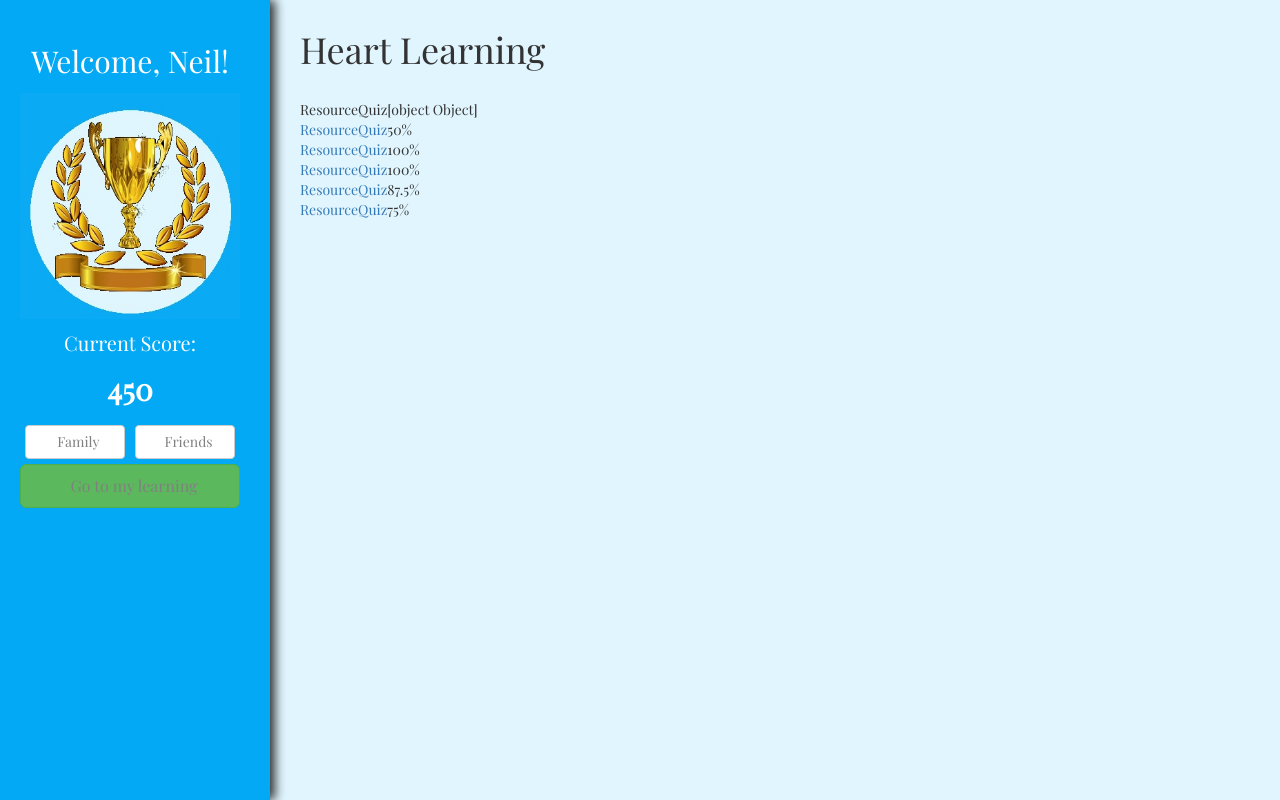
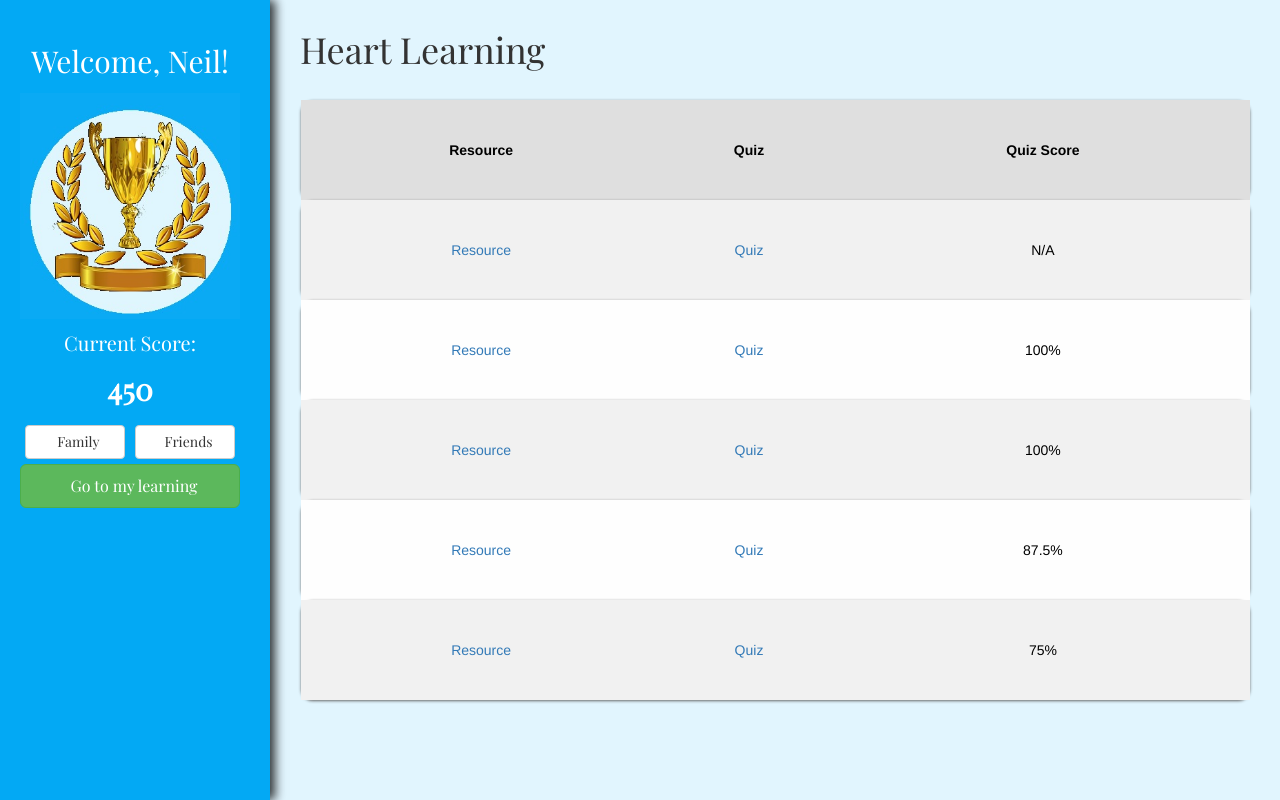
Before and after one commit to tamraberger/healthack2018, an Angular app in the folder health-hack-app/: page /app-specific-learning-page in a window 1280 px wide. Built offline with nearby package versions, Linux system fonts and the light colour scheme.

Commit message:
Added specific learning page and notifications service

```diff
--- a/health-hack-app/src/app/app.module.ts
+++ b/health-hack-app/src/app/app.module.ts
@@ -14,6 +14,7 @@ import { FormsModule } from '@angular/forms';
 import { FriendsComponent } from './friends/friends.component';
 import { FamilyComponent } from './family/family.component';
 import { QuizScore } from './services/quiz.service';
+import { Notifications } from './services/notifications.service';
 
 const appRoutes: Routes = [
   { path: 'app-home-page',
@@ -57,7 +58,7 @@ const appRoutes: Routes = [
     BrowserModule,
     FormsModule
   ],
-  providers: [QuizScore],
+  providers: [QuizScore, Notifications],
   bootstrap: [AppComponent]
 })
 export class AppModule { }
--- a/health-hack-app/src/app/home-page/home-page.component.ts
+++ b/health-hack-app/src/app/home-page/home-page.component.ts
@@ -1,6 +1,7 @@
 import { Component, OnInit } from '@angular/core';
 import { RouterModule } from '@angular/router';
 import { QuizScore } from '../services/quiz.service';
+import { Notifications } from '../services/notifications.service';
 
 @Component({
   selector: 'app-home-page',
--- a/health-hack-app/src/app/navbar/navbar.component.css
+++ b/health-hack-app/src/app/navbar/navbar.component.css
@@ -20,9 +20,6 @@
 }
 .score {
   font-size: 20px;
-}
-#sidebar a {
-    color: gray;
 }
 
 #sidebar a:active {
@@ -63,6 +60,6 @@ hr {
 }
 
 .full-btn {
-font-size: medium;
-
+    font-size: medium;
+    color: white;
 }
--- a/health-hack-app/src/app/quiz-page/quiz-page.component.html
+++ b/health-hack-app/src/app/quiz-page/quiz-page.component.html
@@ -1,4 +1,4 @@
-<div class="box-border">
+<div class="box-border nav-spacing">
     <div class="form-container">
         <h1>Health Quiz</h1>
           <h3 for="questionTwo">How big are two hearts?</h3>
--- a/health-hack-app/src/app/quiz-page/quiz-page.component.ts
+++ b/health-hack-app/src/app/quiz-page/quiz-page.component.ts
@@ -1,6 +1,7 @@
 import { Component, OnInit } from '@angular/core';
 import { Router } from '@angular/router';
 import { QuizScore } from '../services/quiz.service';
+import { Notifications } from '../services/notifications.service';
 
 @Component({
   selector: 'app-quiz-page',
@@ -52,7 +53,7 @@ export class QuizPageComponent implements OnInit {
       this.correctAnswers--;
     }
     this.score = 100 * (this.correctAnswers / 8);
-    alert('You scored ' + this.score + '% on this quiz! Would you like to share this information?');
+    confirm('You scored ' + this.score + '% on this quiz! Would you like to share this information?');
     this.quizScore.setScore(this.score);
     this.router.navigate(['/app-home-page']);
   }
--- /dev/null
+++ b/health-hack-app/src/app/services/notifications.service.ts
@@ -0,0 +1,22 @@
+import { Injectable } from '@angular/core';
+
+@Injectable()
+export class Notifications {
+
+  private notifications: {}[];
+
+  constructor() {
+      this.notifications.push();
+      this.notifications.push();
+      this.notifications.push();
+  }
+
+  getNotifications() {
+    return this.notifications;
+  }
+
+  addNotification(notification) {
+    this.notifications.push(notification);
+  }
+
+}
--- a/health-hack-app/src/app/specific-learning-page/specific-learning-page.component.css
+++ b/health-hack-app/src/app/specific-learning-page/specific-learning-page.component.css
@@ -0,0 +1,34 @@
+table {
+    color: #333;
+    font-family: Helvetica, Arial, sans-serif;
+    width: 100%;
+    border-collapse: collapse;
+    border-spacing: 0;
+}
+
+td, th {
+    border: 1px solid transparent; /* No more visible border */
+    height: 100px;
+    transition: all 0.3s;  /* Simple transition for hover effect */
+    /* font-size: 40px; */
+}
+
+th {
+    background: #DFDFDF;  /* Darken header a bit */
+    font-weight: bold;
+    text-align: center;
+}
+
+td {
+    background: #FAFAFA;
+    text-align: center;
+}
+
+/* Cells in even rows (2,4,6...) are one color */
+tr:nth-child(even) td { background: #F1F1F1; }
+
+/* Cells in odd rows (1,3,5...) are another (excludes header cells)  */
+tr:nth-child(odd) td { background: #FEFEFE; }
+
+tr td:hover { background: #666; color: #FFF; }
+/* Hover cell effect! */
--- a/health-hack-app/src/app/specific-learning-page/specific-learning-page.component.html
+++ b/health-hack-app/src/app/specific-learning-page/specific-learning-page.component.html
@@ -2,33 +2,33 @@
   <h1>Heart Learning</h1>
   <br>
   <table>
-    <thead>
-      <td>Resource</td>
-      <td>Quiz</td>
-      <td *ngIf='quizScore'>{{quizScore}}</td>
-      <td *ngIf='!quizScore'>Quiz Score</td>
-    </thead>
-    <tr>
+    <tr class='social-container'>
+      <th>Resource</th>
+      <th>Quiz</th>
+      <th>Quiz Score</th>
+    </tr>
+    <tr class='social-container'>
       <td><a>Resource</a></td>
-      <td><a>Quiz</a></td>
-      <td>50%</td>
+      <td><a routerLink='/app-quiz-page'>Quiz</a></td>
+      <td *ngIf='score || score === 0'>{{score}}%</td>
+      <td *ngIf='!score && score !== 0'>N/A</td>
     </tr>
-    <tr>
+    <tr class='social-container'>
       <td><a>Resource</a></td>
       <td><a>Quiz</a></td>
       <td>100%</td>
     </tr>
-    <tr>
+    <tr class='social-container'>
       <td><a>Resource</a></td>
       <td><a>Quiz</a></td>
       <td>100%</td>
     </tr>
-    <tr>
+    <tr class='social-container'>
       <td><a>Resource</a></td>
       <td><a>Quiz</a></td>
       <td>87.5%</td>
     </tr>
-    <tr>
+    <tr class='social-container'>
       <td><a>Resource</a></td>
       <td><a>Quiz</a></td>
       <td>75%</td>
--- a/health-hack-app/src/app/specific-learning-page/specific-learning-page.component.ts
+++ b/health-hack-app/src/app/specific-learning-page/specific-learning-page.component.ts
@@ -8,7 +8,11 @@ import { QuizScore } from '../services/quiz.service';
 })
 export class SpecificLearningPageComponent implements OnInit {
 
-  constructor(private quizScore: QuizScore) { this.quizScore = quizScore; }
+  score: number;
+
+  constructor(private quizScore: QuizScore) {
+    this.score = quizScore.getScore();
+  }
 
   ngOnInit() {
   }
```
